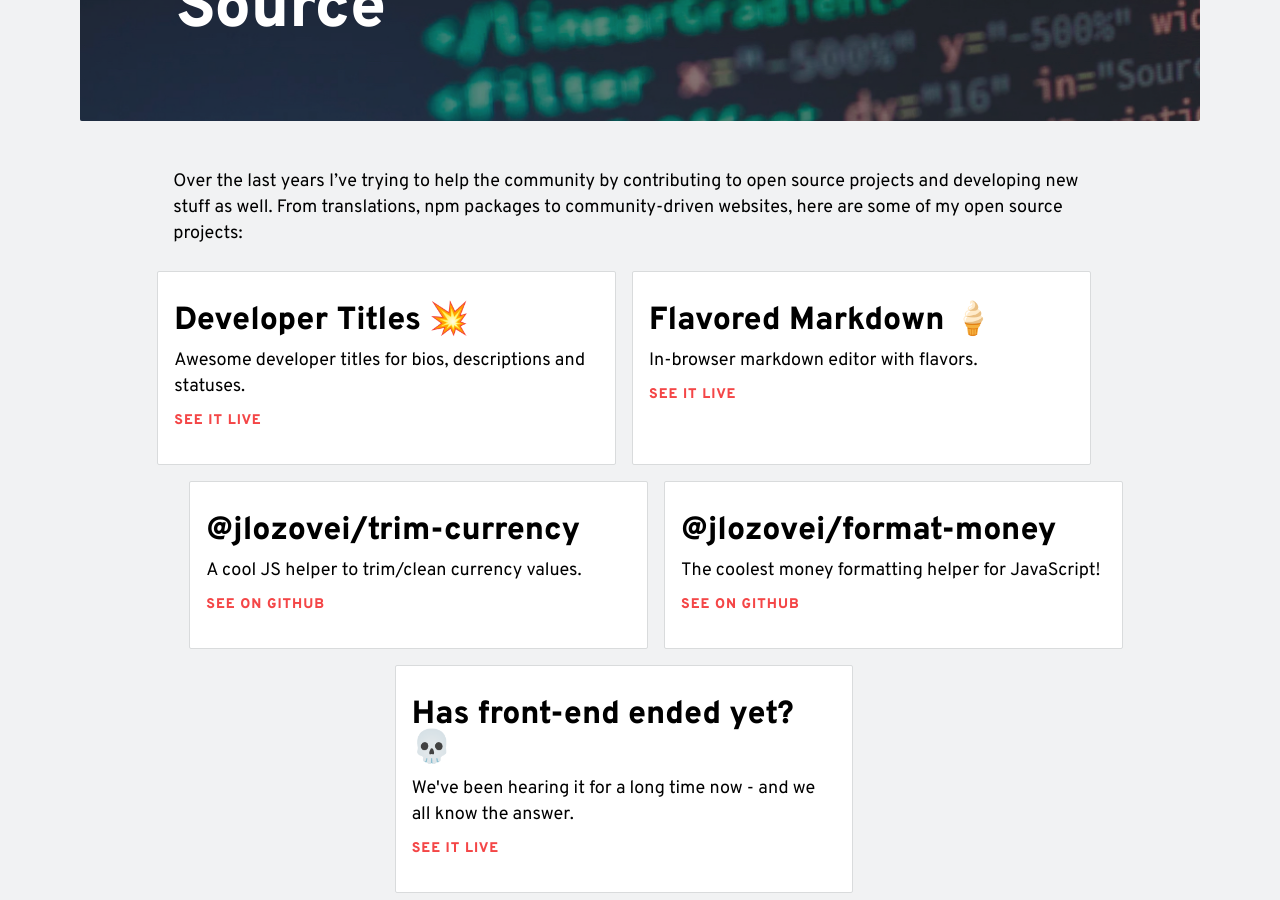
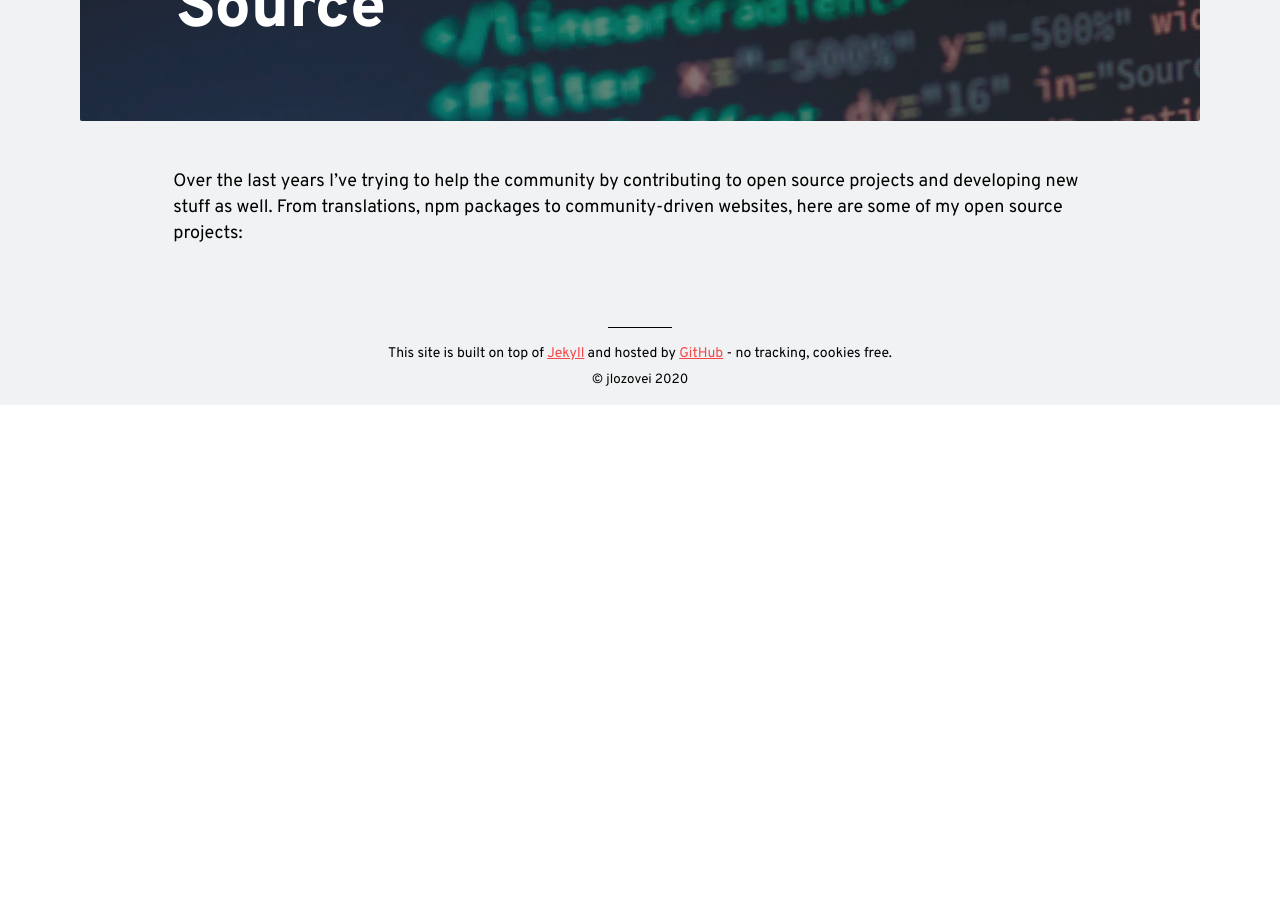
Before and after one commit to jlozovei/me, a Jekyll site: the page built from portfolio.html, in a window 1280 px wide and 900 px high, scrolled down 932 px. Built offline with Jekyll 4.4.1, drawn with Linux system fonts in a browser that asks for light colours; Markdown is read by kramdown in place of the engine named in the settings; after the commit the page ends 1337 px from its top, so only the background shows below that.

Commit message:
update site data
- remove open-source
- update latest-projects and work-experience

```diff
--- a/_data/latest-projects.yml
+++ b/_data/latest-projects.yml
@@ -1,4 +1,4 @@
-- name: '@jlozovei/trim-currency'
-  link: https://github.com/jlozovei/trim-currency
-- name: '@jlozovei/format-money'
-  link: https://github.com/jlozovei/format-money
+- name: 'full-numbers'
+  link: https://github.com/jlozovei/full-numbers
+- name: 'jlozovei.github.io'
+  link: https://jlozovei.github.io
--- a/_data/open-source.yml
+++ /dev/null
@@ -1,20 +0,0 @@
-- name: Developer Titles 💥
-  link: https://developertitles.com/
-  description: Awesome developer titles for bios, descriptions and statuses.
-  github: false
-- name: Flavored Markdown 🍦
-  link: https://jlozovei.github.io/flavored-markdown
-  description: In-browser markdown editor with flavors.
-  github: false
-- name: '@jlozovei/trim-currency'
-  link: https://github.com/jlozovei/trim-currency
-  description: A cool JS helper to trim/clean currency values.
-  github: true
-- name: '@jlozovei/format-money'
-  link: https://github.com/jlozovei/format-money
-  description: The coolest money formatting helper for JavaScript!
-  github: true
-- name: Has front-end ended yet? 💀
-  link: https://hasfrontendendedyet.com/
-  description: We've been hearing it for a long time now - and we all know the answer.
-  github: false
--- a/_data/work-experience.yml
+++ b/_data/work-experience.yml
@@ -20,3 +20,10 @@
     <p>I've joined Bcredi to help them grow their products. After a while working with the product team, I moved to work with Growth team to help solve some technology issues within the marketing.</p>
     <p>There I helped to develop a new version of the company's design system - using PostCSS and vanilla JS - and developed a lot of new components for the React version; also helped the front-end chapter to standartize some patterns and tools for development.</p>
     <p>As part of the marketing team, I helped to develop a new interest calculator and rewrote the institutional site, from Gatsby to HubSpot with vanilla JS.</p>
+- name: Paraná Banco
+  role: 'Front-end Developer'
+  date: '04/2020 - now'
+  img: pb
+  text: >-
+    <p>My current full-time job, Paraná Banco is a brazilian private bank focused on payroll loans for retirees, state pensioners, civil servants and the armed forces' members.</p>
+    <p>I've joined them in the challenge of creating a new outstanding product to help civil servants get a nice credit with an utterly easy process - using Next, React and styled-components.</p>
```
Also changed, not shown: img/work-experience/pb.svg (added).
